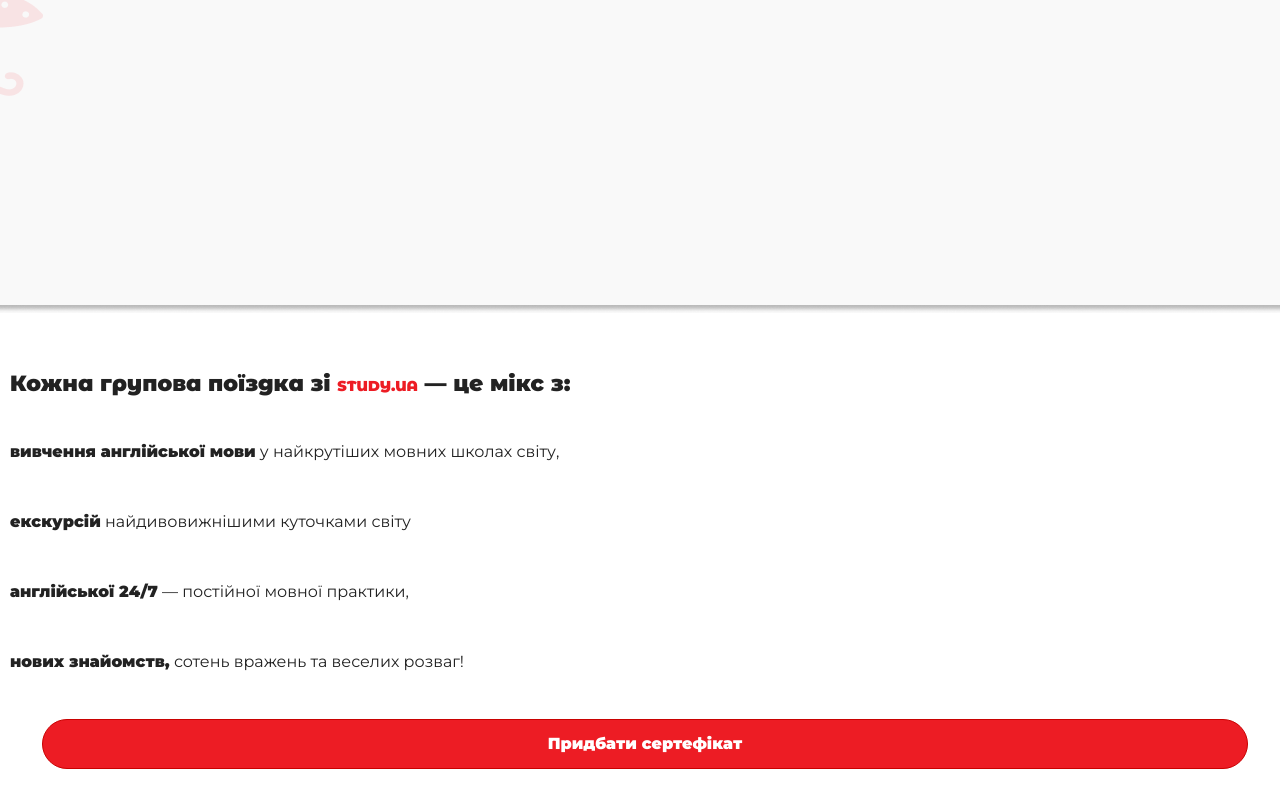
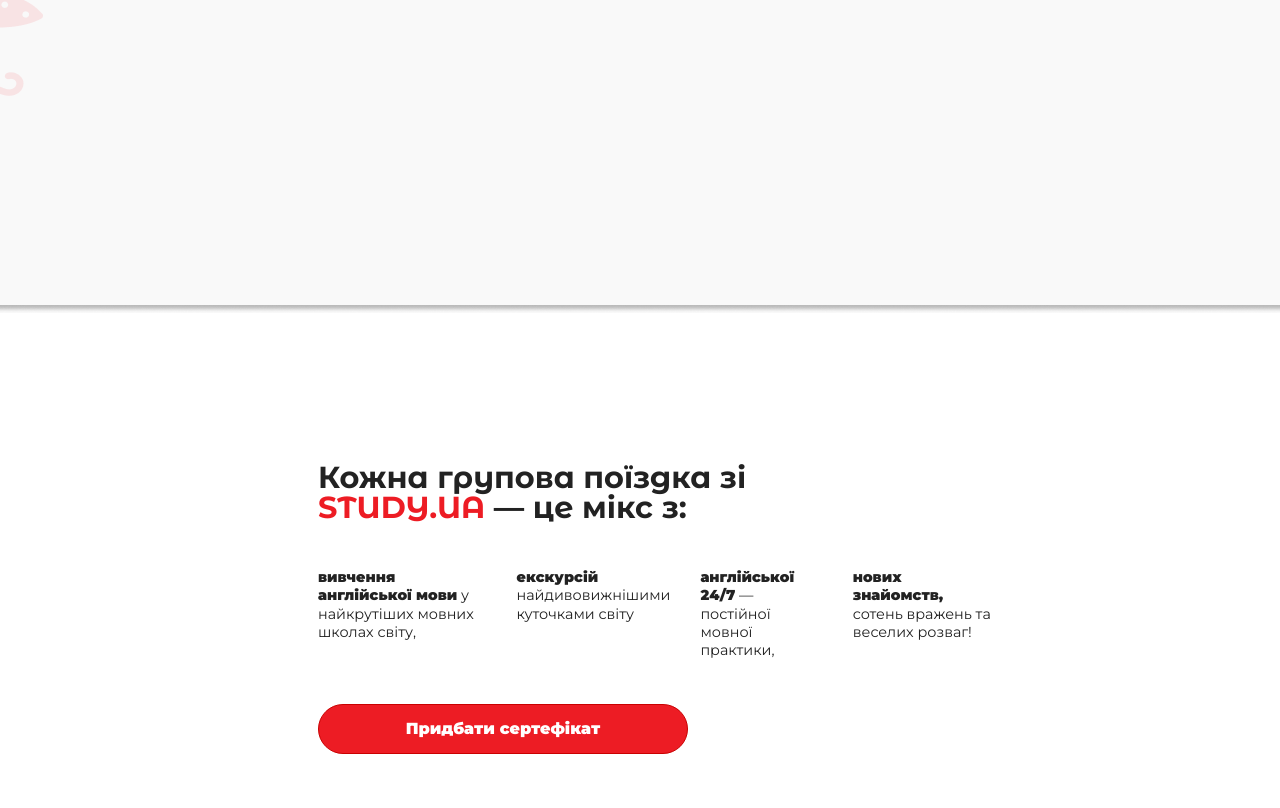
Before and after one commit to stanislavBenet/Site-new-year-sertificat, a plain HTML site: page index.html in a window 1280 px wide. Shown: the part 6220-7028 px from the top of the page. Before the commit the page ends 6989 px from the top, so only its background shows below. Drawn offline with Linux system fonts and the light colour scheme.

Commit message:
add section Benefits

```diff
--- a/access/styles/section-info-about-benefits.css
+++ b/access/styles/section-info-about-benefits.css
@@ -3,6 +3,7 @@
    margin: auto;
    margin-top: 60px;
    margin-left: 10px;
+   margin-right: 10px;
 }
 .infoBenefits_heading {
    font-size: 1.375rem;
@@ -27,7 +28,7 @@
    border: 1px solid #c90101;
 
    text-align: center;
-
+   max-width: 770px;
    width: 95%;
 
    padding: 1rem;
@@ -37,3 +38,44 @@
 .infoBenefits_btn:hover {
    box-shadow: 0px 8px 10px rgba(0, 0, 0, 0.4);
 }
+
+@media screen and (min-width: 992px) {
+   .infoBenefits {
+      max-width: 1170px;
+      max-height: 442px;
+      width: 55%;
+
+      text-align: left;
+
+      margin: 150px auto;
+   }
+   .infoBenefits_heading {
+      max-width: 570px;
+      font-size: 1.9rem;
+      font-weight: 700;
+
+      margin-left: 30px;
+   }
+   .red-span {
+      font-size: 1.9rem;
+      font-weight: 700;
+   }
+
+   .infoBenefits_p__container {
+      display: flex;
+   }
+   .infoBenefits_p {
+      max-width: 270px;
+      font-size: 0.9rem;
+      line-height: 1.15rem;
+
+      margin-left: 30px;
+   }
+
+   .infoBenefits_btn {
+      max-width: 370px;
+
+      margin: 0;
+      margin-left: 30px;
+   }
+}
--- a/index.html
+++ b/index.html
@@ -22,7 +22,7 @@
       <link rel="stylesheet" href="./access/styles/btn.css" />
       <link rel="stylesheet" href="./access/styles/section-title.css" />
       <link rel="stylesheet" href="./access/styles/section-info.css" />
-      <link rel="stylesheet" href="./access/styles/section-info-about-benefits.css">
+      <link rel="stylesheet" href="./access/styles/section-info-about-benefits.css" />
       <title>НР Сертифікат | STUDY.UA</title>
    </head>
    <body>
@@ -235,12 +235,21 @@
          <h2 class="infoBenefits_heading">
             Кожна групова поїздка зі <span class="red-span">STUDY.UA</span> — це мікс з:
          </h2>
-         <p class="infoBenefits_p">
-            <strong>вивчення англійської мови</strong> у найкрутіших мовних школах світу,
-         </p>
-         <p class="infoBenefits_p"><strong>екскурсій</strong> найдивовижнішими куточками світу</p>
-         <p class="infoBenefits_p"><strong>англійської 24/7</strong> — постійної мовної практики,</p>
-         <p class="infoBenefits_p"><strong>нових знайомств,</strong> сотень вражень та веселих розваг!</p>
+         <div class="infoBenefits_p__container">
+            <p class="infoBenefits_p">
+               <strong>вивчення англійської мови</strong> у найкрутіших мовних школах
+               світу,
+            </p>
+            <p class="infoBenefits_p">
+               <strong>екскурсій</strong> найдивовижнішими куточками світу
+            </p>
+            <p class="infoBenefits_p">
+               <strong>англійської 24/7</strong> — постійної мовної практики,
+            </p>
+            <p class="infoBenefits_p">
+               <strong>нових знайомств,</strong> сотень вражень та веселих розваг!
+            </p>
+         </div>
          <a class="infoBenefits_btn" href="#">Придбати сертефікат</a>
       </section>
    </body>
```
